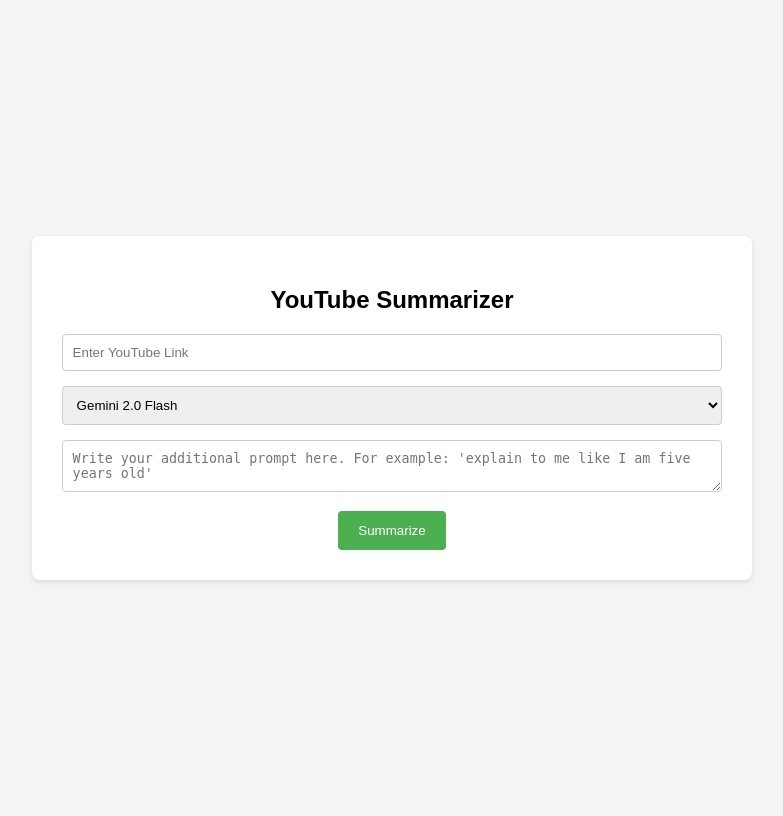
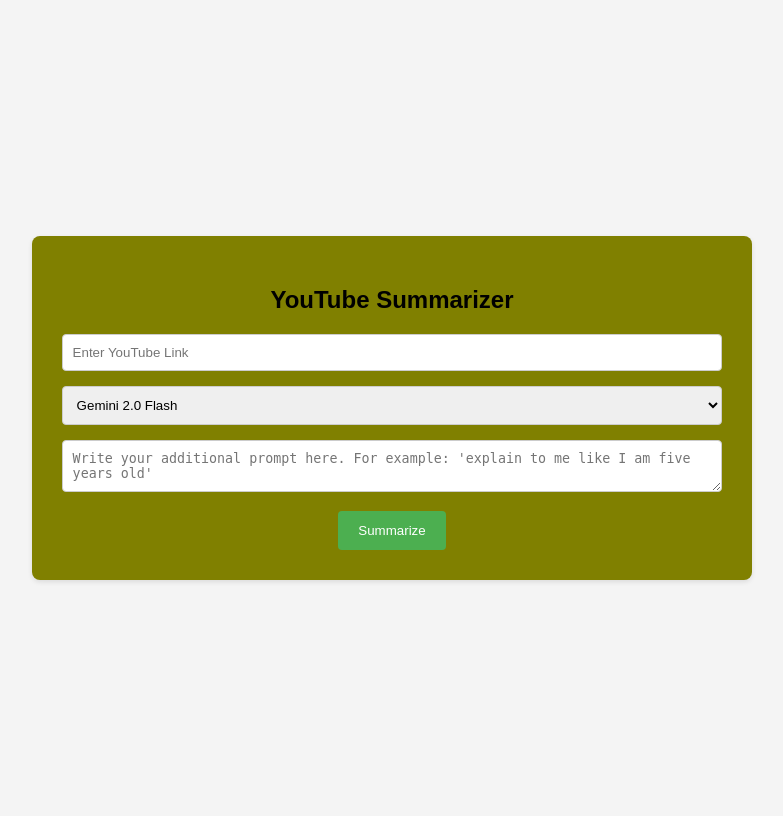
Before and after one commit to Srishanth3108/YouTube-Summarizer, a Flask app: page / in a window 1280 px wide. Shown: the whole page, without its empty margins (248-1031 px from the left). Run offline with Flask 3, Linux system fonts and the light colour scheme.

Commit message:
updated frontend page colour

```diff
--- a/amazing-gemini-app/templates/index.html
+++ b/amazing-gemini-app/templates/index.html
@@ -12,7 +12,7 @@
        background-color: #f4f4f4;
      }
      .container {
-       background-color: white;
+       background-color: olive;
        padding: 30px;
        border-radius: 8px;
        box-shadow: 0 2px 5px rgba(0, 0, 0, 0.1);
```
